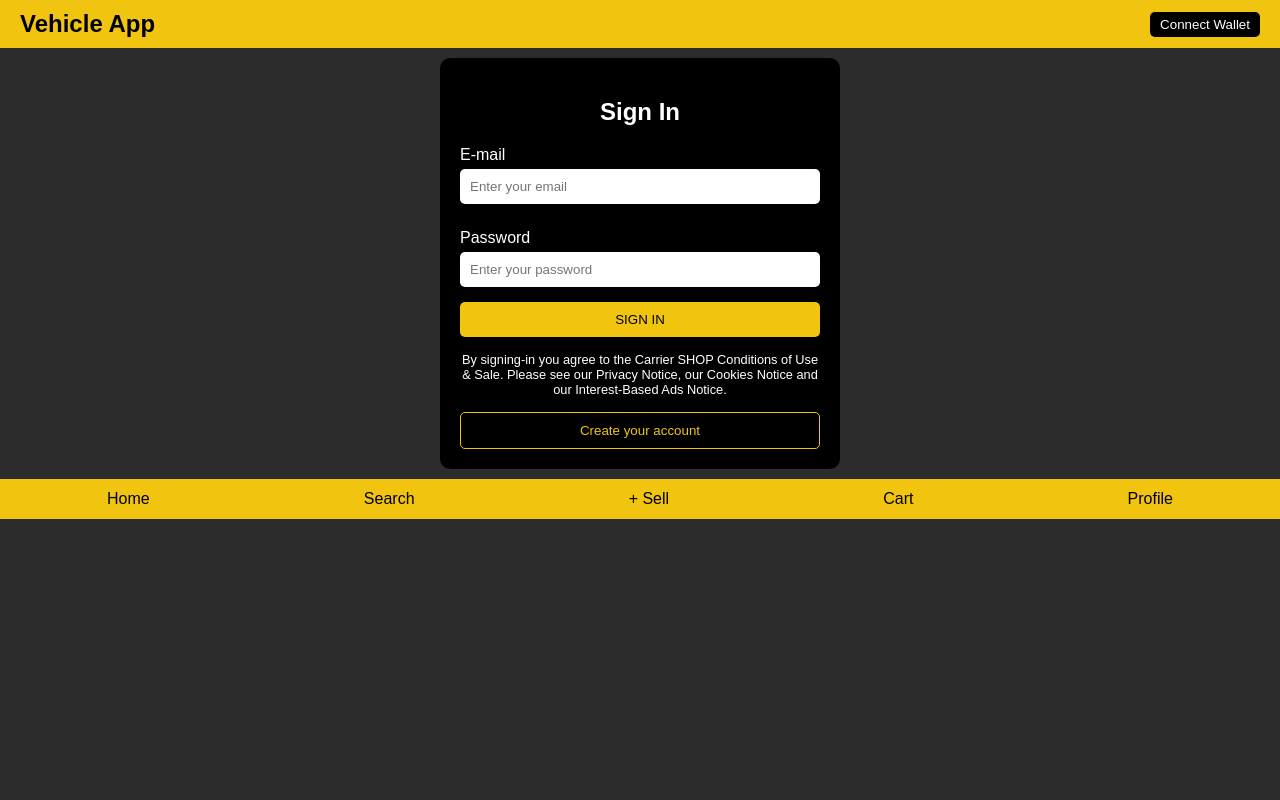
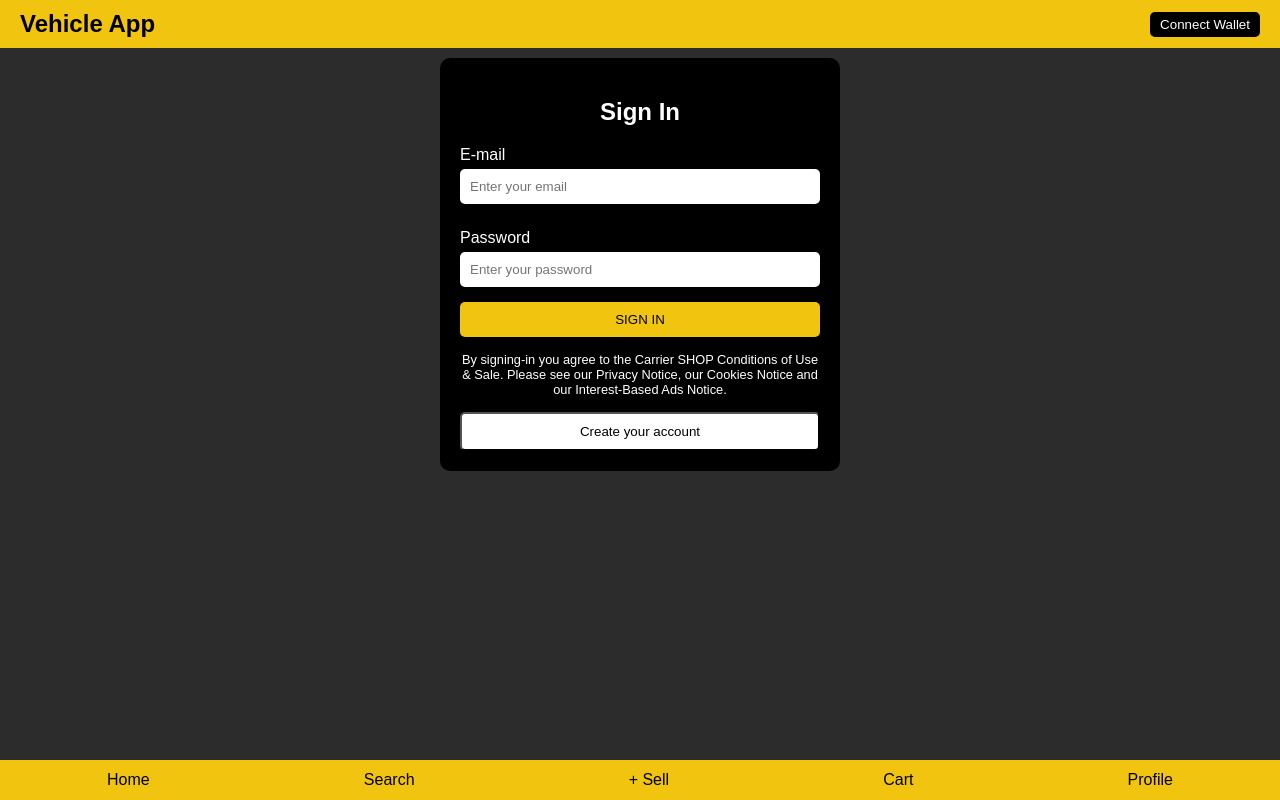
Before and after one commit to andrewhong665/FyprojectVer1.0, a React (Create React App) app: page / in a window 1280 px wide. Built offline with nearby package versions, Linux system fonts and the light colour scheme.

Commit message:
Update App.css
Ux

```diff
--- a/src/App.css
+++ b/src/App.css
@@ -68,6 +68,7 @@ body, html {
   font-size: 1.5rem;
 }
 
+
 .form-label {
   text-align: left;
   display: block;
@@ -91,14 +92,18 @@ body, html {
   width: 100%;
   border-radius: 5px;
   cursor: pointer;
+  transition: background-color 0.3s ease;
 }
 
+.sign-in-button:hover {
+  background-color: #caa200;
+}
 .terms {
   font-size: 0.8rem;
   margin: 15px 0;
 }
 
-.create-account {
+/*.create-account {
   background-color: transparent;
   color: #f1c40f;
   border: 1px solid #f1c40f;
@@ -107,10 +112,26 @@ body, html {
   border-radius: 5px;
   cursor: pointer;
 }
+  */
+  .create-account {
+    background-color: #ffffff;
+    color: #000000;
+    padding: 10px;
+    width: 100%;
+    border-radius: 5px;
+    cursor: pointer;
+    transition: background-color 0.3s ease;
+  }
+
+  .create-account:hover {
+    background-color: #b6b6b6;
+  }
 
 /* Footer Navigation */
 
 .footer-nav {
+  position: fixed;
+  bottom: 0;
   background-color: #f1c40f;
   padding: 10px 0;
   box-sizing: border-box;
```
